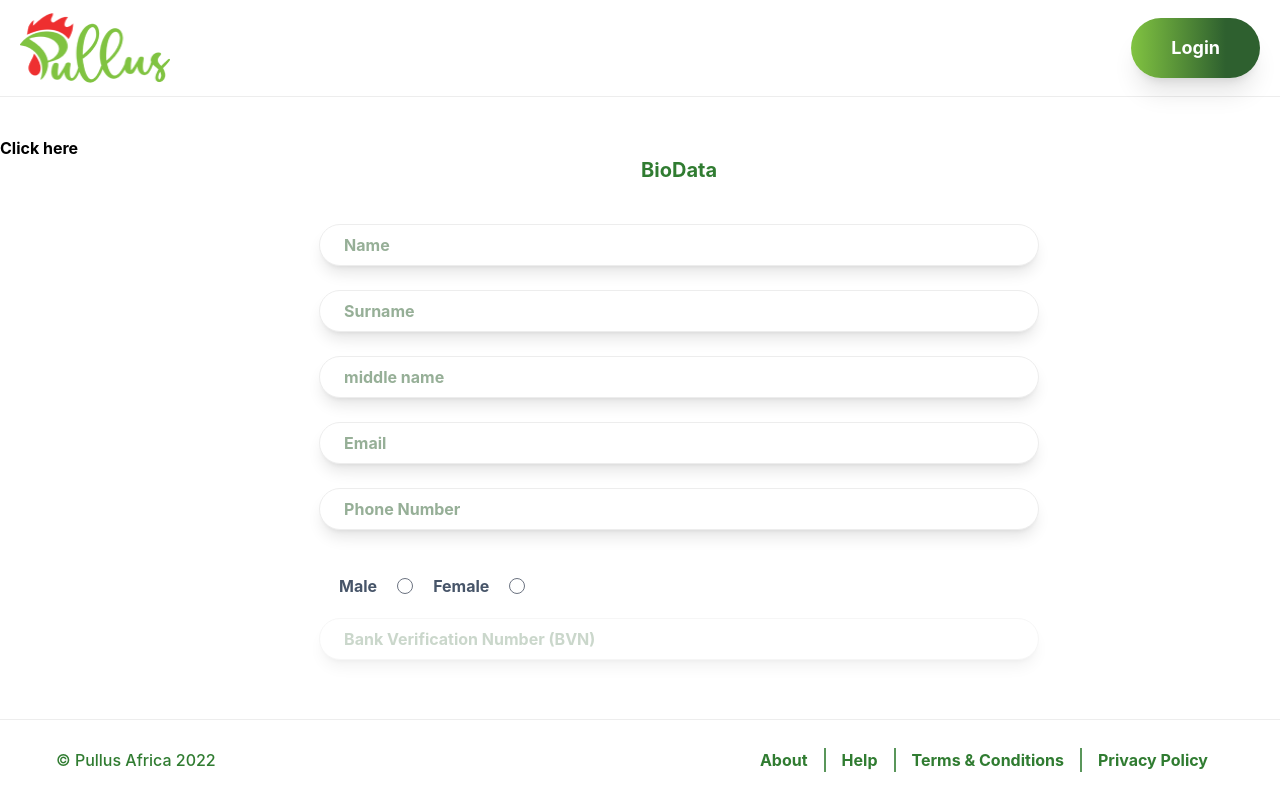
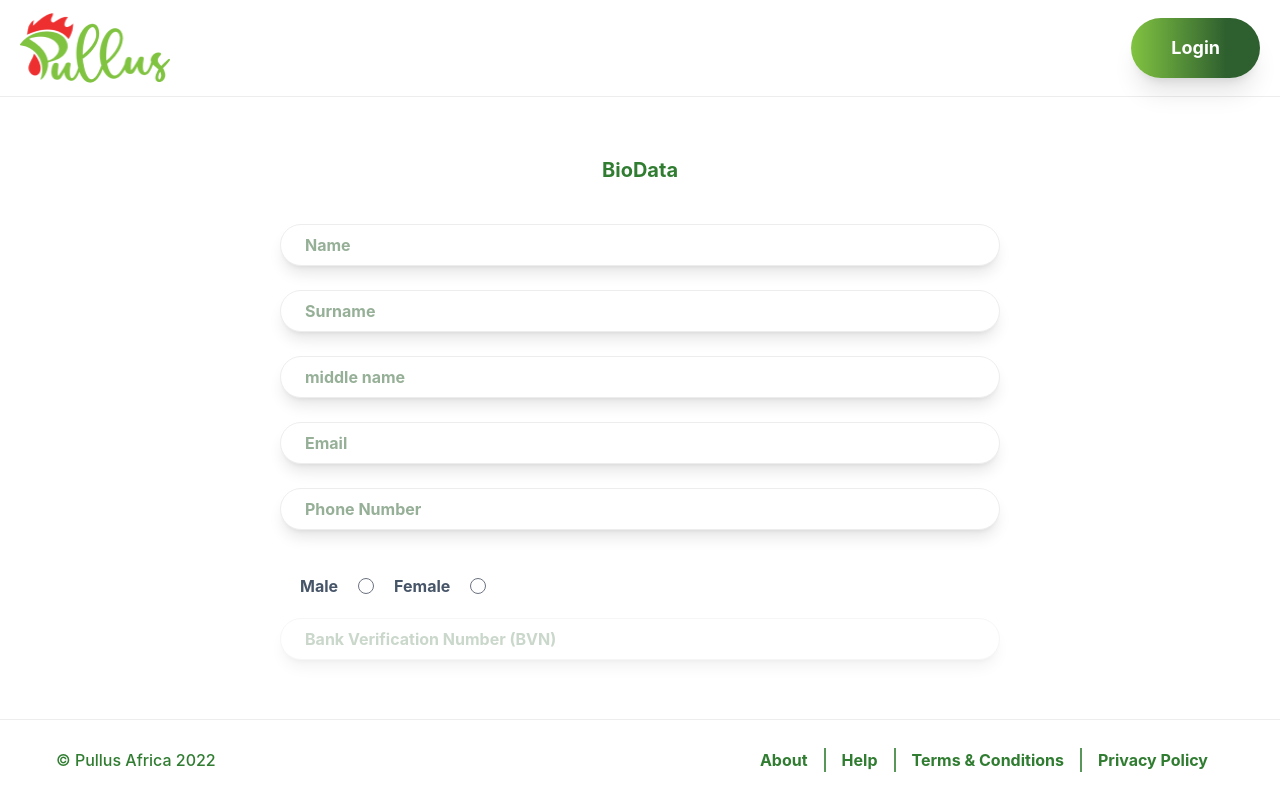
Before and after one commit to codingSlimey/PullusProject, a React (Create React App) app in the folder pullus-app/: page /buyer/biodata in a window 1280 px wide. Built offline with nearby package versions, Linux system fonts and the light colour scheme; a web font is replaced by a local one.

Commit message:
Changed few things on the bio-data component

```diff
--- a/pullus-app/src/pages/REGISTRATION/BuyerBioData.jsx
+++ b/pullus-app/src/pages/REGISTRATION/BuyerBioData.jsx
@@ -4,9 +4,7 @@ import Button from '../../components/FARMER/button'
 import { useNavigate } from 'react-router-dom'
 
 import { useUserAuth } from '../../context/auth'
-import { getStates, checkBvn } from '../../api'
-
-import axios from 'axios'
+import {  checkBvn } from '../../api'
 
 function BuyerBioData() {
 	const navigate = useNavigate()
@@ -40,7 +38,6 @@ function BuyerBioData() {
 	}, [FormData])
 
 	const { tempUser } = useUserAuth()
-	// console.log(tempUser);
 
 	const handleSubmit = async (e) => {
 		e.preventDefault()
@@ -59,7 +56,7 @@ function BuyerBioData() {
 		const bvnInput = e.target.value
 		setFormData({ ...FormData, bvn: bvnInput })
 
-		if (FormData.bvn.length === 10) {
+		if (FormData.bvn.length === 9) {
 			const data = {
 				firstName: FormData.name,
 				lastName: FormData.surname,
@@ -74,24 +71,10 @@ function BuyerBioData() {
 			// if (response) setIsdisabled(false)
 		}
 	}
-	const test = async () => {
 
-		axios({
-			method: 'get',
-			responseType: 'json',
-			url: 'https://pullusafrica.com.ng:8080/apis/v1/pullus/signup/statesAndLga',
-		})
-			.then((response) => {
-				console.log(response)
-			})
-			.catch((error) => {
-				console.log(error)
-			})
-	}
 
 	return (
 		<div className='py-10 font-bold h-full flex justify-center'>
-			<div onClick={test}>Click here</div>
 			<form
 				onSubmit={handleSubmit}
 				className='m-auto max-w-[800px] px-10'
```
